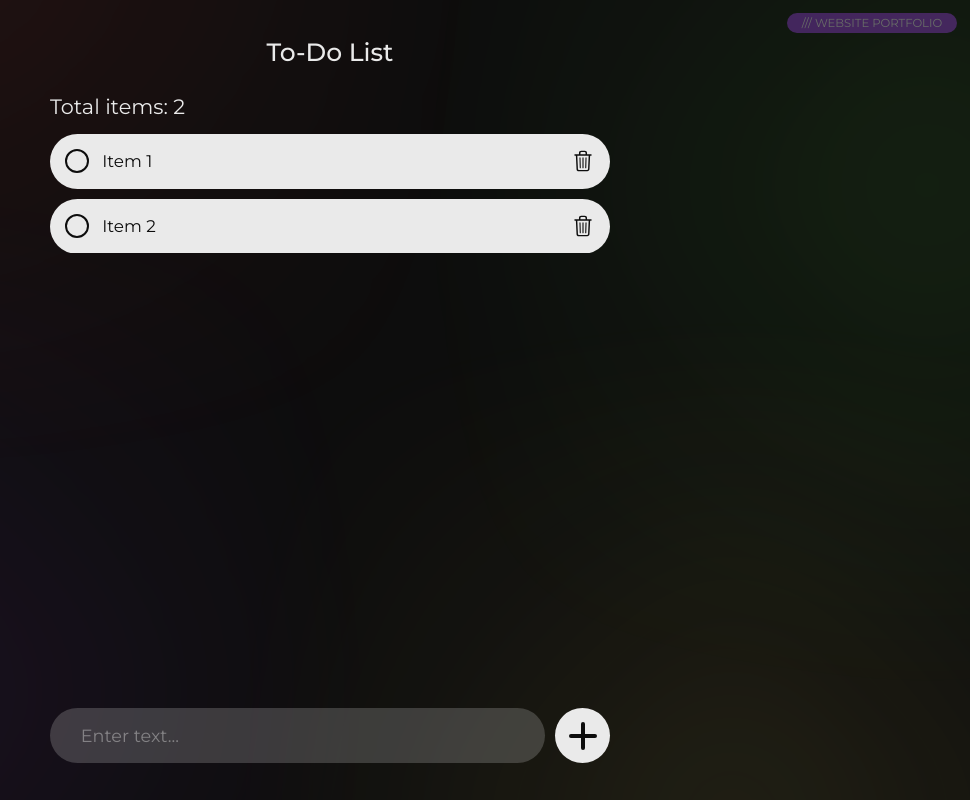
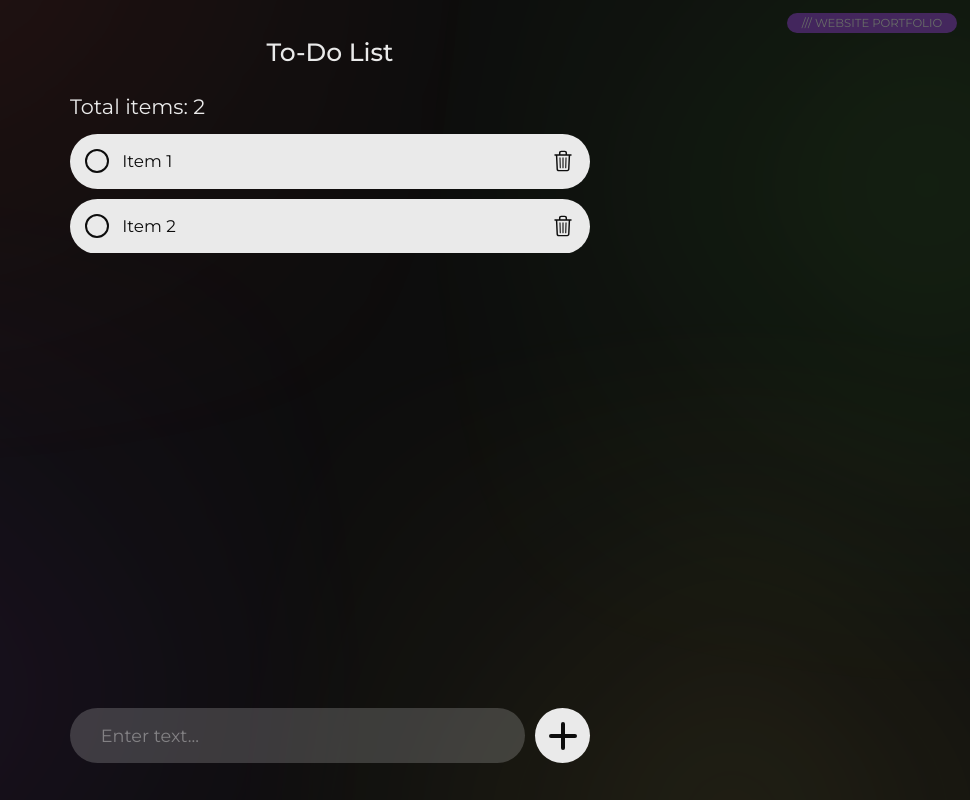
Before and after one commit to Gabrielyan-M/To-Do-List, a React (Vite) app: page / in a window 1280 px wide. Shown: the whole page, without its empty margins (310-1280 px from the left). Built offline with nearby package versions, Linux system fonts and the light colour scheme.

Commit message:
main-styles.scss

```diff
--- a/src/app/styles/blocks/main-styles.scss
+++ b/src/app/styles/blocks/main-styles.scss
@@ -4,7 +4,6 @@
     justify-content: center;
     width: 100dvw;
     height: 100dvh;
-    padding: 4.63vh 20px;
     overflow: hidden;
 
 
@@ -12,6 +11,7 @@
         width: 100%;
         height: 100%;
         max-width: 560px;
+        padding: 4.63vh 20px;
 
         display: flex;
         flex-direction: column;
```
